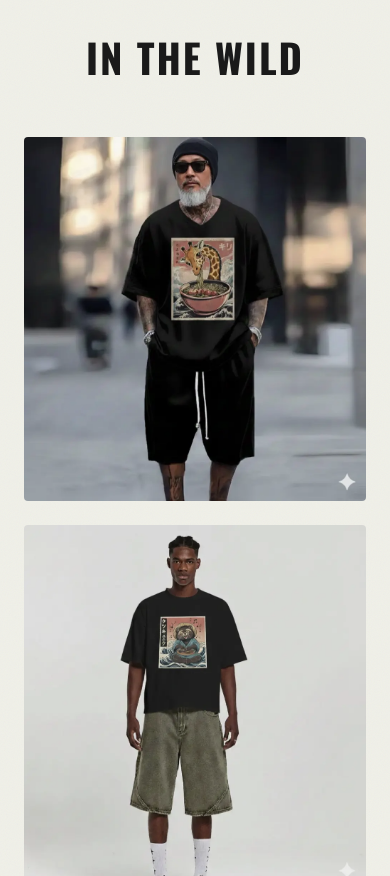
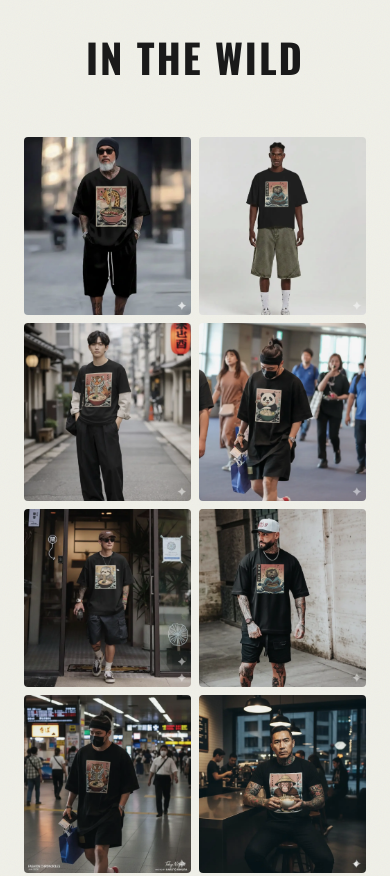
Before and after one commit to KingHaim/ramen-zoo, a website built with Vite: page index.html in a window 390 px wide. Shown: the part 3120-3996 px from the top of the page. Built offline with nearby package versions, Linux system fonts and the light colour scheme; what shopify-buy would draw is missing.

Commit message:
feat: update lookbook gallery to 2-column layout on mobile

```diff
--- a/style.css
+++ b/style.css
@@ -833,7 +833,8 @@ h3 {
 
 @media (max-width: 768px) {
     .lookbook-grid {
-        grid-template-columns: 1fr;
+        grid-template-columns: repeat(2, 1fr);
+        gap: var(--spacing-sm);
     }
 }
 
```
